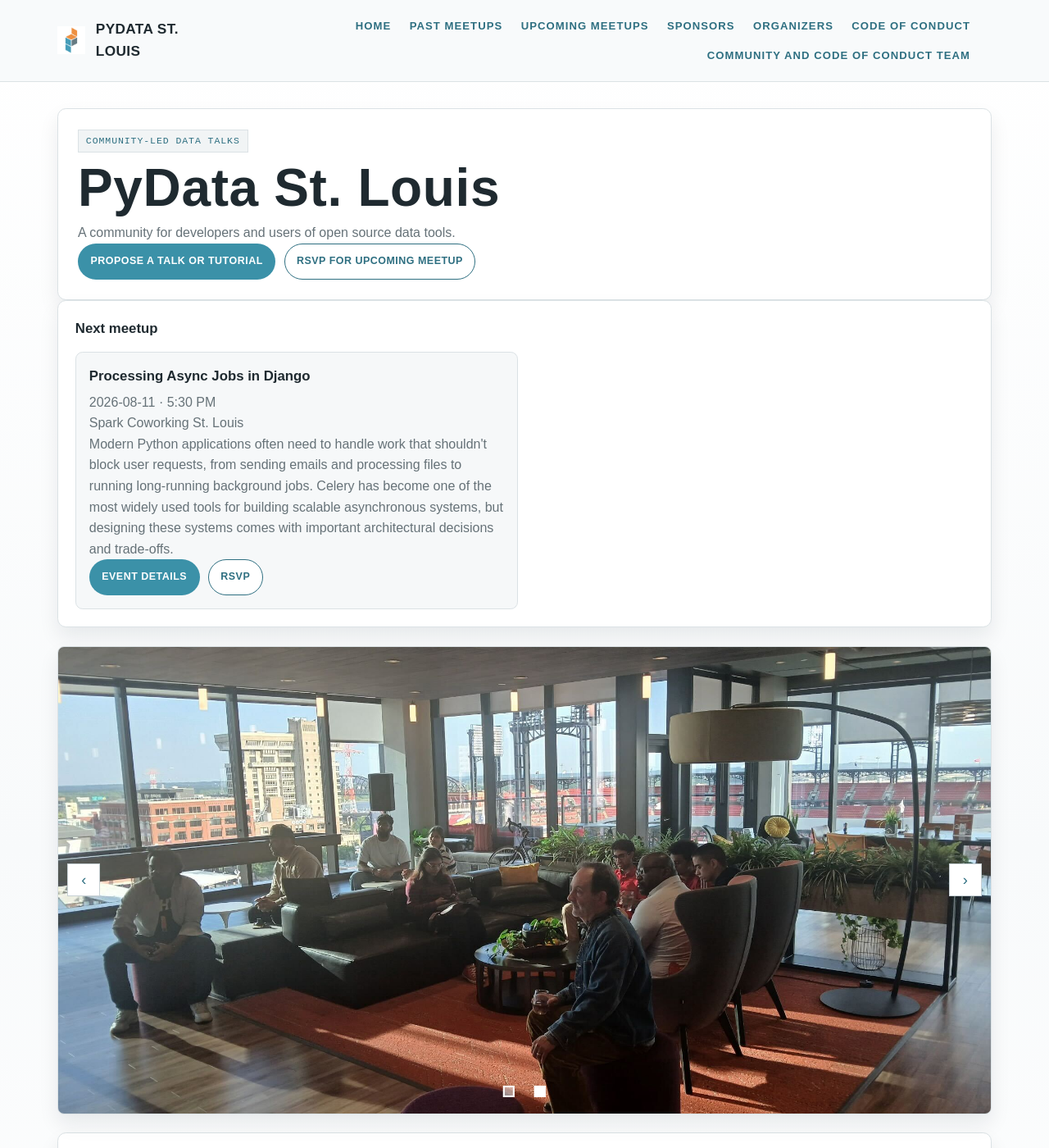
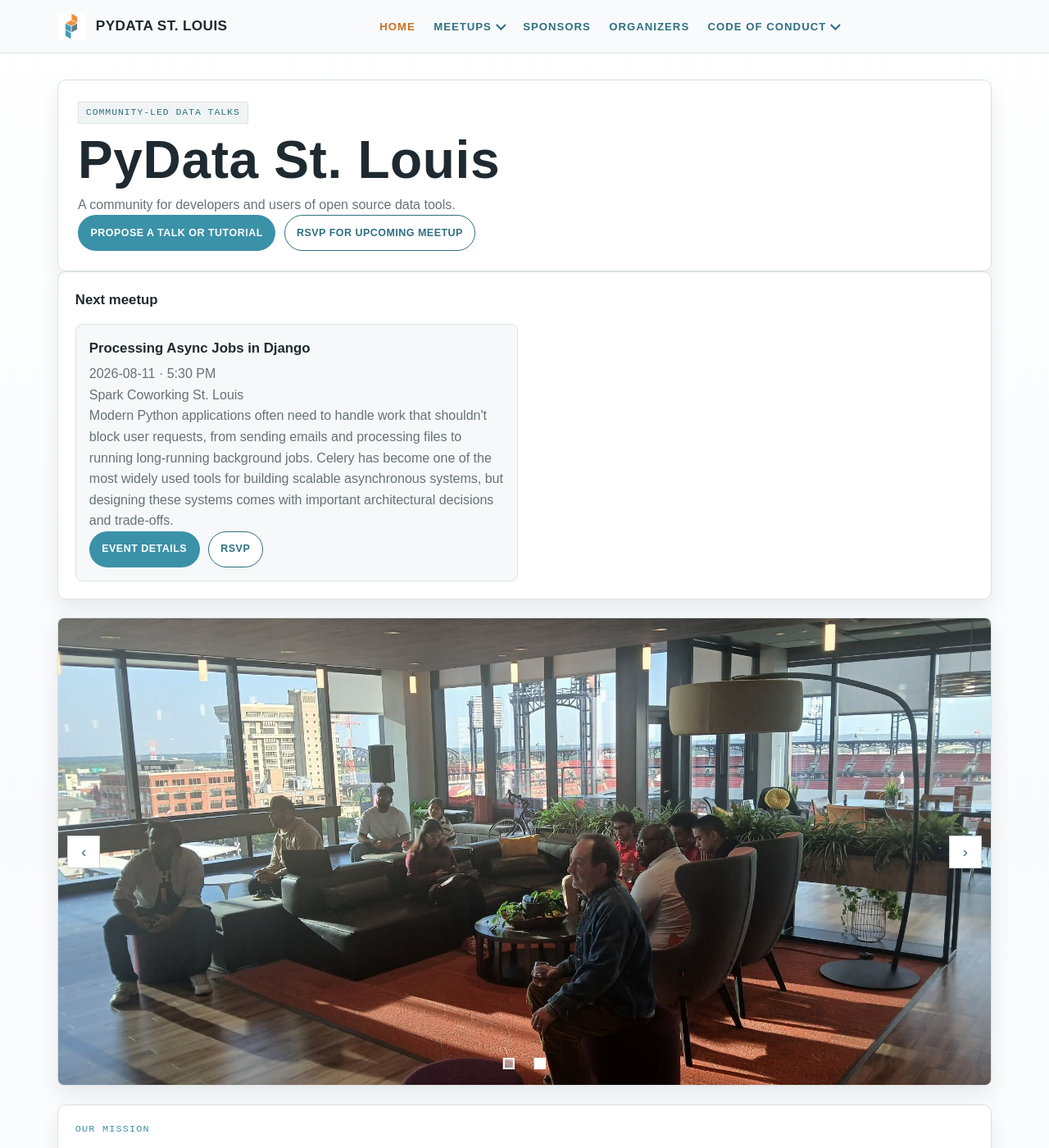
Before and after one commit to pydatastl/pydatastl.github.io, a Jekyll site: the page built from index.markdown, in a window 1280 px wide and 1400 px high. Shown: the whole window at 82% size. Built offline with Jekyll 4.4.1, drawn with Linux system fonts in a browser that asks for light colours.

Commit message:
New Changes

```diff
--- a/_layouts/default.html
+++ b/_layouts/default.html
@@ -38,10 +38,26 @@
             {% endif %}
             <span class="brand-text">{{ site.title }}</span>
           </a>
-          <nav class="site-nav">
-            {% assign nav_pages = site.pages | where_exp: "p", "p.nav_order" | sort: "nav_order" %}
-            {% for nav_page in nav_pages %}
-              <a href="{{ nav_page.url | relative_url }}">{{ nav_page.title | escape }}</a>
+          <nav class="site-nav" aria-label="Primary navigation">
+            {% for item in site.data.navigation %}
+              {% if item.children %}
+                {% assign group_is_active = false %}
+                {% for child in item.children %}
+                  {% if page.url == child.url %}
+                    {% assign group_is_active = true %}
+                  {% endif %}
+                {% endfor %}
+                <details class="nav-dropdown{% if group_is_active %} nav-dropdown--active{% endif %}">
+                  <summary>{{ item.title | escape }}</summary>
+                  <div class="nav-dropdown-menu{% if item.align == 'end' %} nav-dropdown-menu--end{% endif %}">
+                    {% for child in item.children %}
+                      <a href="{{ child.url | relative_url }}"{% if page.url == child.url %} aria-current="page"{% endif %}>{{ child.title | escape }}</a>
+                    {% endfor %}
+                  </div>
+                </details>
+              {% else %}
+                <a href="{{ item.url | relative_url }}"{% if page.url == item.url %} aria-current="page"{% endif %}>{{ item.title | escape }}</a>
+              {% endif %}
             {% endfor %}
             {% if site.aux_links %}
               {% for link in site.aux_links %}
@@ -80,5 +96,6 @@
         </div>
       </footer>
     </div>
+    <script src="{{ '/assets/js/navigation.js' | relative_url }}" defer></script>
   </body>
 </html>
--- a/assets/css/main.css
+++ b/assets/css/main.css
@@ -97,7 +97,8 @@ body {
   gap: 0.15rem;
 }
 
-.site-nav a {
+.site-nav a,
+.nav-dropdown > summary {
   display: inline-flex;
   align-items: center;
   color: var(--acm-deep);
@@ -111,10 +112,77 @@ body {
 }
 
 .site-nav a:hover,
-.site-nav a:focus-visible {
+.site-nav a:focus-visible,
+.nav-dropdown > summary:hover,
+.nav-dropdown > summary:focus-visible,
+.nav-dropdown[open] > summary {
   border-color: transparent;
   color: var(--acm);
   background: transparent;
+}
+
+.site-nav a[aria-current="page"],
+.nav-dropdown--active > summary {
+  color: var(--accent-deep);
+}
+
+.nav-dropdown {
+  position: relative;
+}
+
+.nav-dropdown > summary {
+  cursor: pointer;
+  list-style: none;
+}
+
+.nav-dropdown > summary::-webkit-details-marker {
+  display: none;
+}
+
+.nav-dropdown > summary::after {
+  width: 0.42rem;
+  height: 0.42rem;
+  margin-left: 0.45rem;
+  border-right: 2px solid currentColor;
+  border-bottom: 2px solid currentColor;
+  content: '';
+  transform: translateY(-0.12rem) rotate(45deg);
+  transition: transform 0.16s ease;
+}
+
+.nav-dropdown[open] > summary::after {
+  transform: translateY(0.12rem) rotate(225deg);
+}
+
+.nav-dropdown-menu {
+  position: absolute;
+  top: calc(100% + 0.55rem);
+  left: 0;
+  z-index: 40;
+  display: grid;
+  min-width: 13rem;
+  padding: 0.4rem;
+  background: var(--paper);
+  border: 1px solid var(--line);
+  border-radius: 0.5rem;
+  box-shadow: var(--shadow-soft);
+}
+
+.nav-dropdown-menu--end {
+  right: 0;
+  left: auto;
+}
+
+.nav-dropdown-menu a {
+  width: 100%;
+  padding: 0.55rem 0.65rem;
+  border-radius: 0.3rem;
+  white-space: nowrap;
+}
+
+.nav-dropdown-menu a:hover,
+.nav-dropdown-menu a:focus-visible {
+  background: var(--surface-strong);
 }
 
 .page-content {
@@ -860,19 +928,20 @@ h2 {
   .site-nav {
     width: 100%;
     justify-content: flex-start;
-    flex-wrap: nowrap;
+    flex-wrap: wrap;
     gap: 0.2rem;
-    overflow-x: auto;
-    overscroll-behavior-inline: contain;
-    scrollbar-width: thin;
-    -webkit-overflow-scrolling: touch;
-  }
-
-  .site-nav a {
+  }
+
+  .site-nav > a,
+  .nav-dropdown > summary {
     flex: 0 0 auto;
     min-height: 44px;
     padding: 0.5rem 0.65rem;
     white-space: nowrap;
+  }
+
+  .nav-dropdown-menu {
+    top: calc(100% + 0.2rem);
   }
 
   .page-content {
--- /dev/null
+++ b/assets/js/navigation.js
@@ -0,0 +1,33 @@
+(function () {
+  'use strict';
+
+  var dropdowns = Array.prototype.slice.call(
+    document.querySelectorAll('.nav-dropdown')
+  );
+
+  dropdowns.forEach(function (dropdown) {
+    dropdown.addEventListener('toggle', function () {
+      if (!dropdown.open) return;
+
+      dropdowns.forEach(function (otherDropdown) {
+        if (otherDropdown !== dropdown) otherDropdown.open = false;
+      });
+    });
+  });
+
+  document.addEventListener('click', function (event) {
+    dropdowns.forEach(function (dropdown) {
+      if (!dropdown.contains(event.target)) dropdown.open = false;
+    });
+  });
+
+  document.addEventListener('keydown', function (event) {
+    if (event.key !== 'Escape') return;
+
+    dropdowns.forEach(function (dropdown) {
+      if (!dropdown.open) return;
+      dropdown.open = false;
+      dropdown.querySelector('summary').focus();
+    });
+  });
+})();
```
Also changed, not shown: _data/navigation.yml (added, +23 -0 lines).
